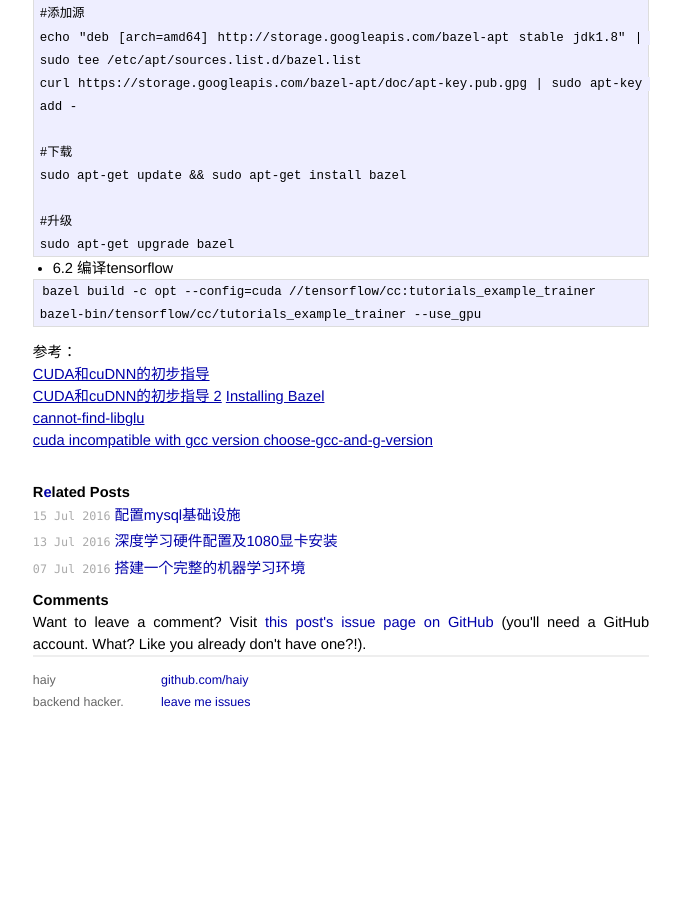
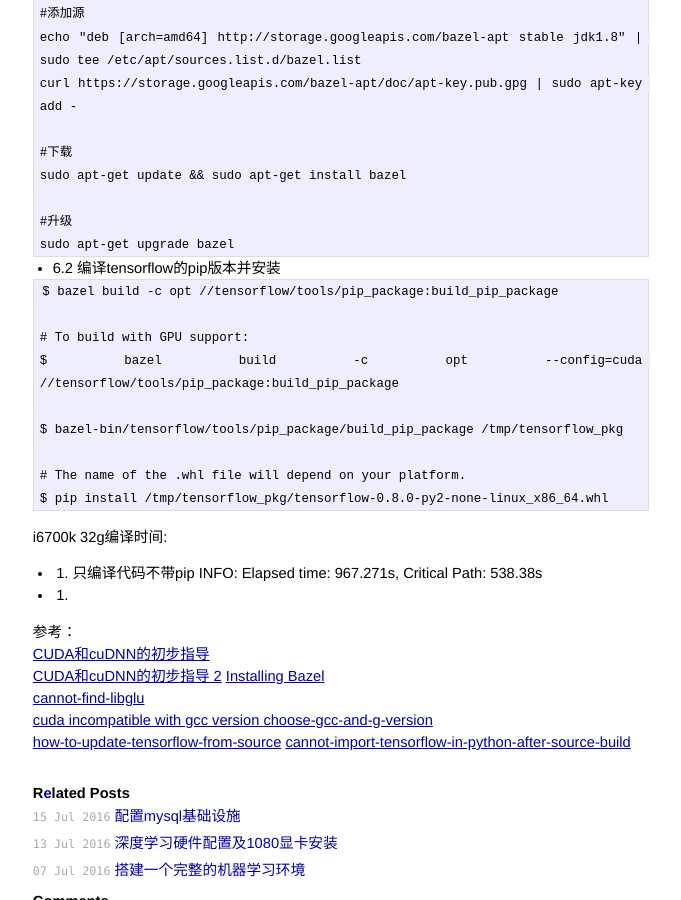
Before and after one commit to caratiger/haiy.github.io, a Jekyll site: the page built from _posts/2016-07-17-ubuntu16.04上GTX1080的CUDA安装.md, in a window 1280 px wide and 900 px high, scrolled down 3845 px. Shown: the whole window, without its empty margins (299-980 px from the left). Built offline with Jekyll 4.4.1, drawn with Linux system fonts in a browser that asks for light colours; comment, search, counter and statistics services are not loaded; before the commit the page ends 4571 px from its top, so only the background shows below that.

Commit message:
Update 2016-07-17-ubuntu16.04上GTX1080的CUDA安装.md

````diff
--- a/_posts/2016-07-17-ubuntu16.04上GTX1080的CUDA安装.md
+++ b/_posts/2016-07-17-ubuntu16.04上GTX1080的CUDA安装.md
@@ -203,12 +203,26 @@ sudo apt-get update && sudo apt-get install bazel
 sudo apt-get upgrade bazel
 ```
 
-- 6.2 编译tensorflow
+- 6.2 编译tensorflow的pip版本并安装
 
 ```
-bazel build -c opt --config=cuda //tensorflow/cc:tutorials_example_trainer
-bazel-bin/tensorflow/cc/tutorials_example_trainer --use_gpu
+$ bazel build -c opt //tensorflow/tools/pip_package:build_pip_package
+
+# To build with GPU support:
+$ bazel build -c opt --config=cuda //tensorflow/tools/pip_package:build_pip_package
+
+$ bazel-bin/tensorflow/tools/pip_package/build_pip_package /tmp/tensorflow_pkg
+
+# The name of the .whl file will depend on your platform.
+$ pip install /tmp/tensorflow_pkg/tensorflow-0.8.0-py2-none-linux_x86_64.whl
 ```
+
+i6700k 32g编译时间:
+
+ - 1. 只编译代码不带pip INFO: Elapsed time: 967.271s, Critical Path: 538.38s
+ - 2.
+
+
 
 
 
@@ -219,3 +233,5 @@ bazel-bin/tensorflow/cc/tutorials_example_trainer --use_gpu
 [cannot-find-libglu](http://stackoverflow.com/questions/26238906/cuda-6-5-cannot-find-libglu-on-ubuntu-14-04-64-bit)
 [cuda incompatible with gcc version ](http://stackoverflow.com/questions/6622454/cuda-incompatible-with-my-gcc-version#comment56532695_8693381)
 [choose-gcc-and-g-version](http://askubuntu.com/questions/26498/choose-gcc-and-g-version/26500#26500)
+[how-to-update-tensorflow-from-source](http://stackoverflow.com/questions/34239537/how-to-update-tensorflow-from-source)
+[cannot-import-tensorflow-in-python-after-source-build](http://stackoverflow.com/questions/34250574/cannot-import-tensorflow-in-python-after-source-build)
````
